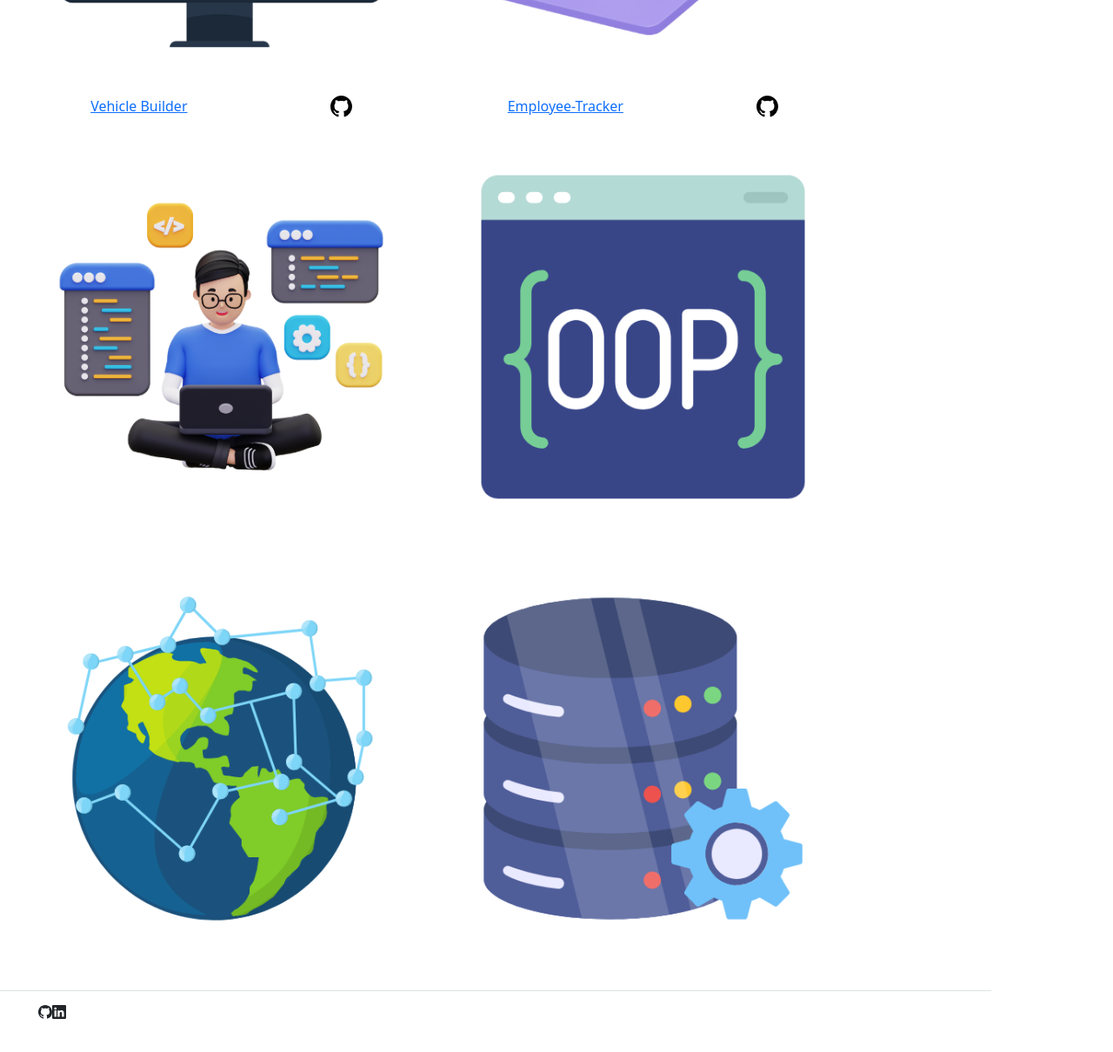
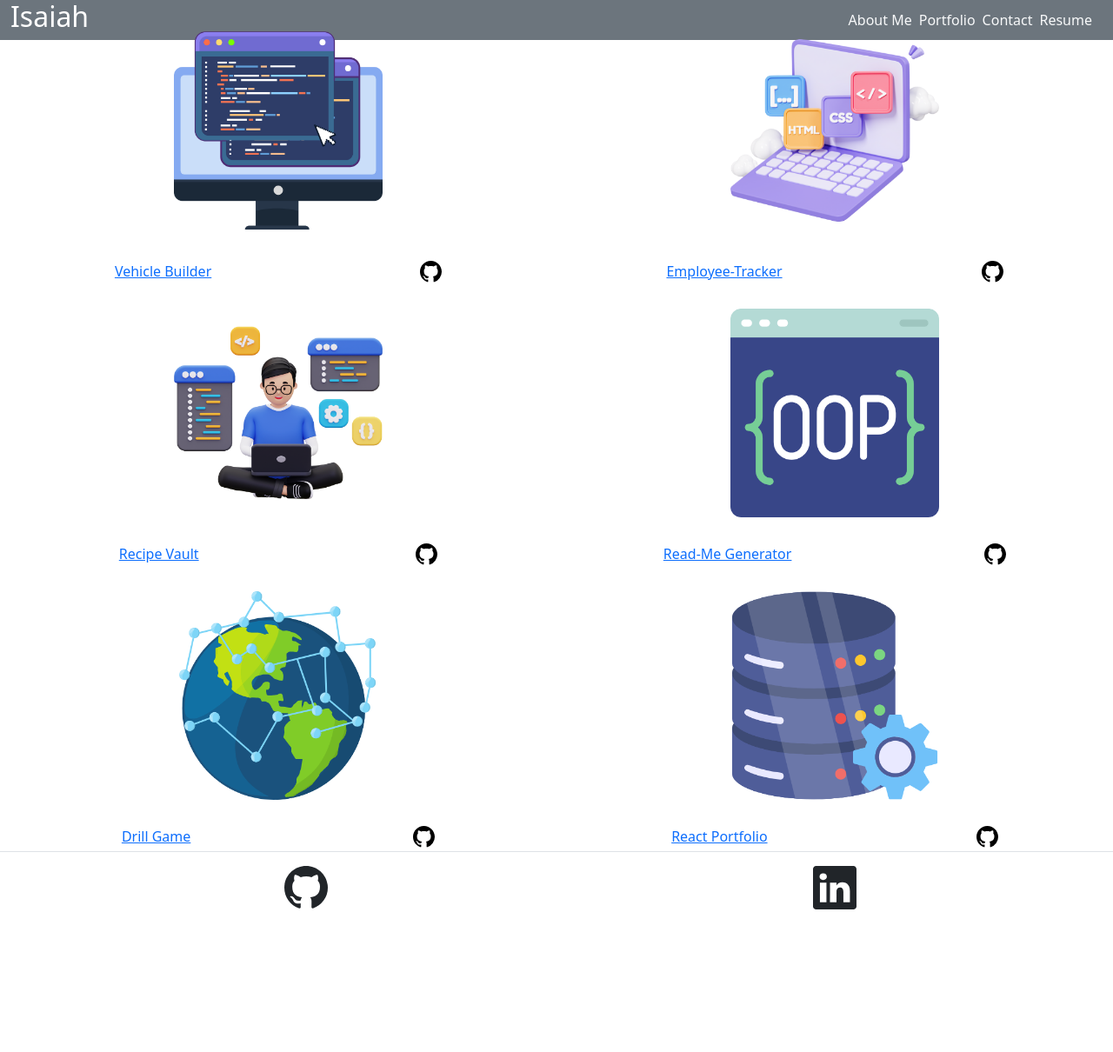
Before and after one commit to Isaiahcapers/REACT-PORTFOLIO, a React (Vite) app: page /portfolio in a window 1280 px wide. Shown: the top 1210 px of the page at 87% size. After the commit the page ends 1066 px from the top, so only its background shows below. Built offline with nearby package versions, Linux system fonts and the light colour scheme.

Commit message:
flex in work moving to form

```diff
--- a/src/App.css
+++ b/src/App.css
@@ -1,7 +1,6 @@
 #root {
-  max-width: 1280px;
+  max-width: 100%;
   margin: 0 auto;
-  padding: 2rem;
   text-align: center;
 }
 
@@ -17,6 +16,8 @@
 .logo.react:hover {
   filter: drop-shadow(0 0 2em #61dafbaa);
 }
+
+
 
 @keyframes logo-spin {
   from {
@@ -42,4 +43,6 @@
 }
 .container, .container-lg, .container-md, .container-sm, .container-xl, .container-xxl {
   max-width: 100%;
+
+
 }
--- a/src/components/Footer.jsx
+++ b/src/components/Footer.jsx
@@ -1,13 +1,13 @@
 export default function Footer () {
     return (
-        <footer className="d-flex flex-wrap justify-content-between align-items-center py-3 my-4 border-top container-fluid">
-            <div>
-                <ul className='d-flex flex-wrap justify-content-between align-items-center '>
-                    <svg xmlns="http://www.w3.org/2000/svg" width="16" height="16" fill="currentColor" class="bi bi-github" viewBox="0 0 16 16">
-  <path d="M8 0C3.58 0 0 3.58 0 8c0 3.54 2.29 6.53 5.47 7.59.4.07.55-.17.55-.38 0-.19-.01-.82-.01-1.49-2.01.37-2.53-.49-2.69-.94-.09-.23-.48-.94-.82-1.13-.28-.15-.68-.52-.01-.53.63-.01 1.08.58 1.23.82.72 1.21 1.87.87 2.33.66.07-.52.28-.87.51-1.07-1.78-.2-3.64-.89-3.64-3.95 0-.87.31-1.59.82-2.15-.08-.2-.36-1.02.08-2.12 0 0 .67-.21 2.2.82.64-.18 1.32-.27 2-.27s1.36.09 2 .27c1.53-1.04 2.2-.82 2.2-.82.44 1.1.16 1.92.08 2.12.51.56.82 1.27.82 2.15 0 3.07-1.87 3.75-3.65 3.95.29.25.54.73.54 1.48 0 1.07-.01 1.93-.01 2.2 0 .21.15.46.55.38A8.01 8.01 0 0 0 16 8c0-4.42-3.58-8-8-8"/>
+        <footer className="d-flex flex-wrap p-3 my-1 border-top ">
+            <div className="container-fluid p-0 align-items-center align-self-center">
+                <ul className='d-flex flex-wrap justify-content-around m-0'>
+                    <svg xmlns="http://www.w3.org/2000/svg" width="50" height="50" fill="currentColor" class="bi bi-github" viewBox="0 0 16 16">
+                        <path d="M8 0C3.58 0 0 3.58 0 8c0 3.54 2.29 6.53 5.47 7.59.4.07.55-.17.55-.38 0-.19-.01-.82-.01-1.49-2.01.37-2.53-.49-2.69-.94-.09-.23-.48-.94-.82-1.13-.28-.15-.68-.52-.01-.53.63-.01 1.08.58 1.23.82.72 1.21 1.87.87 2.33.66.07-.52.28-.87.51-1.07-1.78-.2-3.64-.89-3.64-3.95 0-.87.31-1.59.82-2.15-.08-.2-.36-1.02.08-2.12 0 0 .67-.21 2.2.82.64-.18 1.32-.27 2-.27s1.36.09 2 .27c1.53-1.04 2.2-.82 2.2-.82.44 1.1.16 1.92.08 2.12.51.56.82 1.27.82 2.15 0 3.07-1.87 3.75-3.65 3.95.29.25.54.73.54 1.48 0 1.07-.01 1.93-.01 2.2 0 .21.15.46.55.38A8.01 8.01 0 0 0 16 8c0-4.42-3.58-8-8-8"/>
                     </svg>
-                    <svg xmlns="http://www.w3.org/2000/svg" width="16" height="16" fill="currentColor" class="bi bi-linkedin" viewBox="0 0 16 16">
-  <path d="M0 1.146C0 .513.526 0 1.175 0h13.65C15.474 0 16 .513 16 1.146v13.708c0 .633-.526 1.146-1.175 1.146H1.175C.526 16 0 15.487 0 14.854zm4.943 12.248V6.169H2.542v7.225zm-1.2-8.212c.837 0 1.358-.554 1.358-1.248-.015-.709-.52-1.248-1.342-1.248S2.4 3.226 2.4 3.934c0 .694.521 1.248 1.327 1.248zm4.908 8.212V9.359c0-.216.016-.432.08-.586.173-.431.568-.878 1.232-.878.869 0 1.216.662 1.216 1.634v3.865h2.401V9.25c0-2.22-1.184-3.252-2.764-3.252-1.274 0-1.845.7-2.165 1.193v.025h-.016l.016-.025V6.169h-2.4c.03.678 0 7.225 0 7.225z"/>
+                    <svg xmlns="http://www.w3.org/2000/svg" width="50" height="50" fill="currentColor" class="bi bi-linkedin" viewBox="0 0 16 16">
+                        <path d="M0 1.146C0 .513.526 0 1.175 0h13.65C15.474 0 16 .513 16 1.146v13.708c0 .633-.526 1.146-1.175 1.146H1.175C.526 16 0 15.487 0 14.854zm4.943 12.248V6.169H2.542v7.225zm-1.2-8.212c.837 0 1.358-.554 1.358-1.248-.015-.709-.52-1.248-1.342-1.248S2.4 3.226 2.4 3.934c0 .694.521 1.248 1.327 1.248zm4.908 8.212V9.359c0-.216.016-.432.08-.586.173-.431.568-.878 1.232-.878.869 0 1.216.662 1.216 1.634v3.865h2.401V9.25c0-2.22-1.184-3.252-2.764-3.252-1.274 0-1.845.7-2.165 1.193v.025h-.016l.016-.025V6.169h-2.4c.03.678 0 7.225 0 7.225z"/>
                     </svg>
                 </ul>
             </div>
--- a/src/components/Nav.jsx
+++ b/src/components/Nav.jsx
@@ -9,16 +9,16 @@ export default function Nav() {
 
         <Navbar
           links={[
-            <Link key={1} className="nav-link text-light" to="/">
+            <Link key={1} className="nav-link text-light px-1" to="/">
               About Me
             </Link>,
-            <Link key={2} className="nav-link text-light" to="/portfolio">
+            <Link key={2} className="nav-link text-light px-1" to="/portfolio">
               Portfolio
             </Link>,
-            <Link key={3} className="nav-link text-light" to="/contact">
+            <Link key={3} className="nav-link text-light px-1" to="/contact">
             Contact
           </Link>,
-          <Link key={4} className="nav-link text-light" to="/resume">
+          <Link key={4} className="nav-link text-light px-1" to="/resume">
           Resume
         </Link>,
           ]}
--- a/src/components/UI/Navbar.jsx
+++ b/src/components/UI/Navbar.jsx
@@ -1,13 +1,16 @@
 export default function Nav({ links }) {
     return (
-      <nav className="navbar navbar-expand-lg bg-secondary container-fluid ">
-        <div className=" container-fluid">
-          <div className="collapse navbar-collapse d-flex flex-row justify-content-between cotainer-fluid" id="navbarSupportedContent">
-         <div className ="text-white">
-            <h2>Isaiah</h2></div>
-            <div><ul className="navbar-nav me-auto mb-2 mb-lg-0">
-              {links.map((link) => link)}
-            </ul></div>
+      <nav className="bg-secondary container-fluid position-fixed top-0">
+        <div >
+          <div className="collapse navbar-collapse d-flex flex-row justify-content-between" id="navbarSupportedContent">
+            <div className ="text-white">
+              <h2>Isaiah</h2>
+              </div>
+            <div className="">
+              <ul className="navbar-nav mx-2 flex-row">
+                {links.map((link) => link)}
+              </ul>
+            </div>
           </div>
         </div>
       </nav>
--- a/src/index.css
+++ b/src/index.css
@@ -13,6 +13,9 @@
   -moz-osx-font-smoothing: grayscale;
 }
 
+* {
+  box-sizing: border-box;
+}
 a {
   font-weight: 500;
   color: #646cff;
@@ -25,9 +28,8 @@ a:hover {
 body {
   margin: 0;
   display: flex;
-  place-items: center;
-  min-width: 320px;
-  max-height: 100vh;
+  flex-direction: column;
+  min-height: 100vh;
 }
 
 h1 {
@@ -54,23 +56,26 @@ button:focus-visible {
   outline: 4px auto -webkit-focus-ring-color;
 }
 
-.div1{
+/* .div1{
   display:flex;
   flex-wrap: wrap;
   max-width:100%;
   margin: 0 auto;
   content: ""
-}
+} */
+
 .port-img {
-  flex: 1 1 40%;
-  margin: 10px;
+  margin: 0;
   box-sizing: border-box;
   position: relative;
 }
 .port-img img {
-  width: 100%;
+  width: 80%;
   height: auto;
   display: block;
+  margin:0;
+  object-fit: contain;
+  max-width: 300px;
 }
 
 
--- a/src/pages/AboutPage.jsx
+++ b/src/pages/AboutPage.jsx
@@ -2,12 +2,14 @@ import logo from '../assets/images/image1.png';
 export default function AboutPage(){
   return (
     <div className="container-fluid pt-4">
-      <div><h2>About Me</h2></div>
+      <div>
+        <h2>About Me</h2>
+      </div>
       <div>
         <img src ={logo} alt="Photo" className="rounded-circle img-fluid"
         style ={{width: '100px', height: '100px'}}/>
       </div>
-      <div>
+      <div >
         <p>
         Lorem ipsum dolor sit amet consectetur adipisicing elit. Repellendus
         tenetur maiores, dolor iusto dolorum ullam, natus deleniti blanditiis
--- a/src/pages/PortfolioPage.jsx
+++ b/src/pages/PortfolioPage.jsx
@@ -9,32 +9,62 @@ import repoLinks from '../components/UI/RepoLinks';
 const [vehicleBuilder,employeeTracker,recipeVault,readmeGenerator,drillGame,reactPortfolio] = repoLinks;
 export default function PortfolioPage() {
     return (
-        <div className="container container-fluid d-flex flex-wrap flex-row">
-            <div className="port-img col-5 ">
+        <div className="container-fluid d-flex">
+           <div className='row '>
+                <div className="port-img col-12 col-md-6 d-flex flex-column">
+                    <div className='d-flex justify-content-center'>
                     <img src={logo1} alt="PC 1"/>
-                <div className='d-flex flex-row justify-content-around'>
+                    </div>
+                    <div className='d-flex justify-content-around'>
                         <a href={vehicleBuilder.deploy}>{vehicleBuilder.name}</a>
                         <a href={vehicleBuilder.link}><img src={logo7} alt="github logo" style={{width: '25px', height: '25px'}}/></a>
                     </div>
                 </div>
-            <div className="port-img col-5 ">
+                <div className="port-img col-12 col-md-6 d-flex flex-column">
+                    <div className='d-flex justify-content-center'>
                         <img src={logo2} alt="PC 2" />
-            <div className='d-flex flex-row justify-content-around'>
+                    </div>
+                    <div className=" d-flex justify-content-around">
                         <a href={employeeTracker.deploy}>{employeeTracker.name}</a>
                         <a href={employeeTracker.link}><img src={logo7} alt="github logo" style={{width: '25px', height: '25px'}}/></a>
                     </div>
                 </div>
-            <div className="port-img col-5 "><img src={logo3} alt="Coding 1" />
-
+                <div className="port-img col-12 col-md-6 d-flex flex-column ">
+                    <div className='d-flex justify-content-center'>
+                        <img src={logo3} alt="Coding 1" />
                     </div>
-            <div className="port-img col-5 "><img src={logo4} alt="OOP" />
-
+                    <div className="d-flex justify-content-around">
+                        <a href={recipeVault.deploy}>{recipeVault.name}</a>
+                        <a href={recipeVault.link}><img src={logo7} alt="github logo" style={{width: '25px', height: '25px'}}/></a>
                     </div>
-            <div className="port-img col-5 "><img src={logo5} alt="World" />
-
                 </div>
-            <div className="port-img col-5 "><img src={logo6} alt="SQL" />
-
+                <div className="port-img col-12 col-md-6 d-flex flex-column">
+                    <div className='d-flex justify-content-center'>
+                        <img src={logo4} alt="OOP" />
+                    </div>
+                    <div className="d-flex justify-content-around">
+                        <a href={readmeGenerator.deploy}>{readmeGenerator.name}</a>
+                        <a href={readmeGenerator.link}><img src={logo7} alt="github logo" style={{width: '25px', height: '25px'}}/></a>
+                    </div>
+                </div>
+                <div className="port-img col-12 col-md-6 d-flex flex-column">
+                    <div className='d-flex justify-content-center'>
+                        <img src={logo5} alt="World" />
+                    </div>
+                    <div className="d-flex justify-content-around">
+                        <a href={drillGame.deploy}>{drillGame.name}</a>
+                        <a href={drillGame.link}><img src={logo7} alt="github logo" style={{width: '25px', height: '25px'}}/></a>
+                    </div>
+                </div>
+                <div className="port-img col-12 col-md-6 d-flex flex-column">
+                    <div className='d-flex justify-content-center'>
+                        <img src={logo6} alt="SQL" />
+                    </div>
+                <div className="d-flex justify-content-around">
+                    <a href={reactPortfolio.deploy}>{reactPortfolio.name}</a>
+                        <a href={reactPortfolio.link}><img src={logo7} alt="github logo" style={{width: '25px', height: '25px'}}/></a>
+                    </div>
+                </div>
            </div>
         </div>
     );
```
Lines whose indentation alone changed are shown as unchanged.
